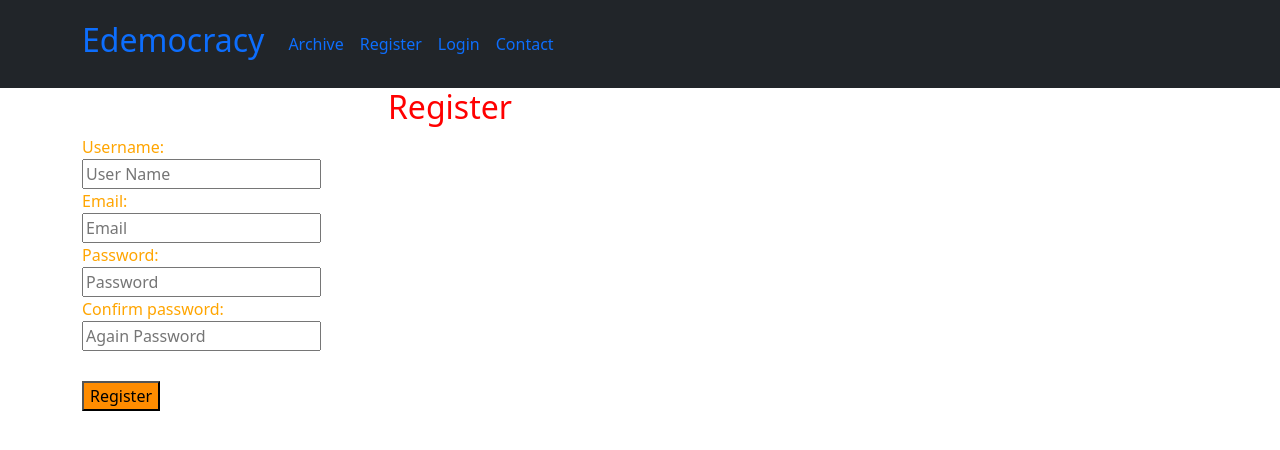
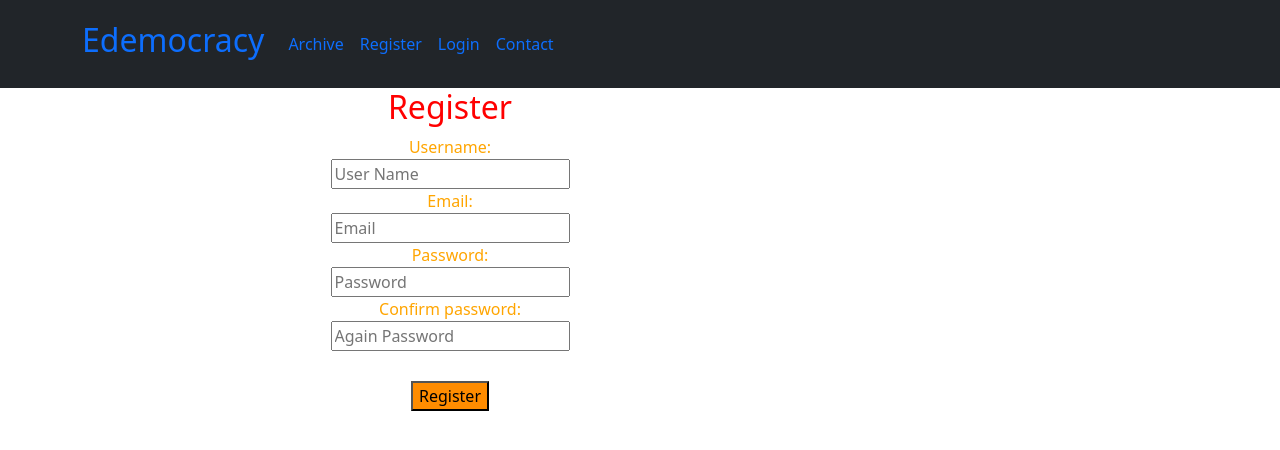
Before and after one commit to ellyjohnmwangi/OnlineVotingSystem, a Django app: page /register/ in a window 1280 px wide. Shown: the top 450 px of the page. Run offline with Django 3.2, Linux system fonts and the light colour scheme; some libraries are stand-ins or nearby versions.

Commit message:
alignment correction

```diff
--- a/templates/candidates/register.html
+++ b/templates/candidates/register.html
@@ -6,7 +6,7 @@
 
        <!--================Blog Area =================-->
         <section class="blog_area p_120">
-            <div class="container">
+            <div class="container" style="text-align: center">
                 <div class="row">
                     <div class="col-lg-8">
                         <h2 style="text-align:center;color: red">Register</h2>
@@ -46,7 +46,7 @@
                                     <label for="paasword2field" style="display: block; color: orange">Confirm password:   </label>
 										<input type="password" id="paasword2field" name="password2" placeholder="Again Password" onfocus="this.placeholder = ''" onblur="this.placeholder = 'Again Password'" required="" class="single-input">
 									</div>
-                                <input type="submit" class="genric-btn success circle" style="float:left;margin-top:30px; background-color: darkorange;" value="Register">
+                                <input type="submit" class="genric-btn success circle" style="float: bottom;margin-top:30px; background-color: darkorange;" value="Register">
                             </form>
 
                         </div>
```
